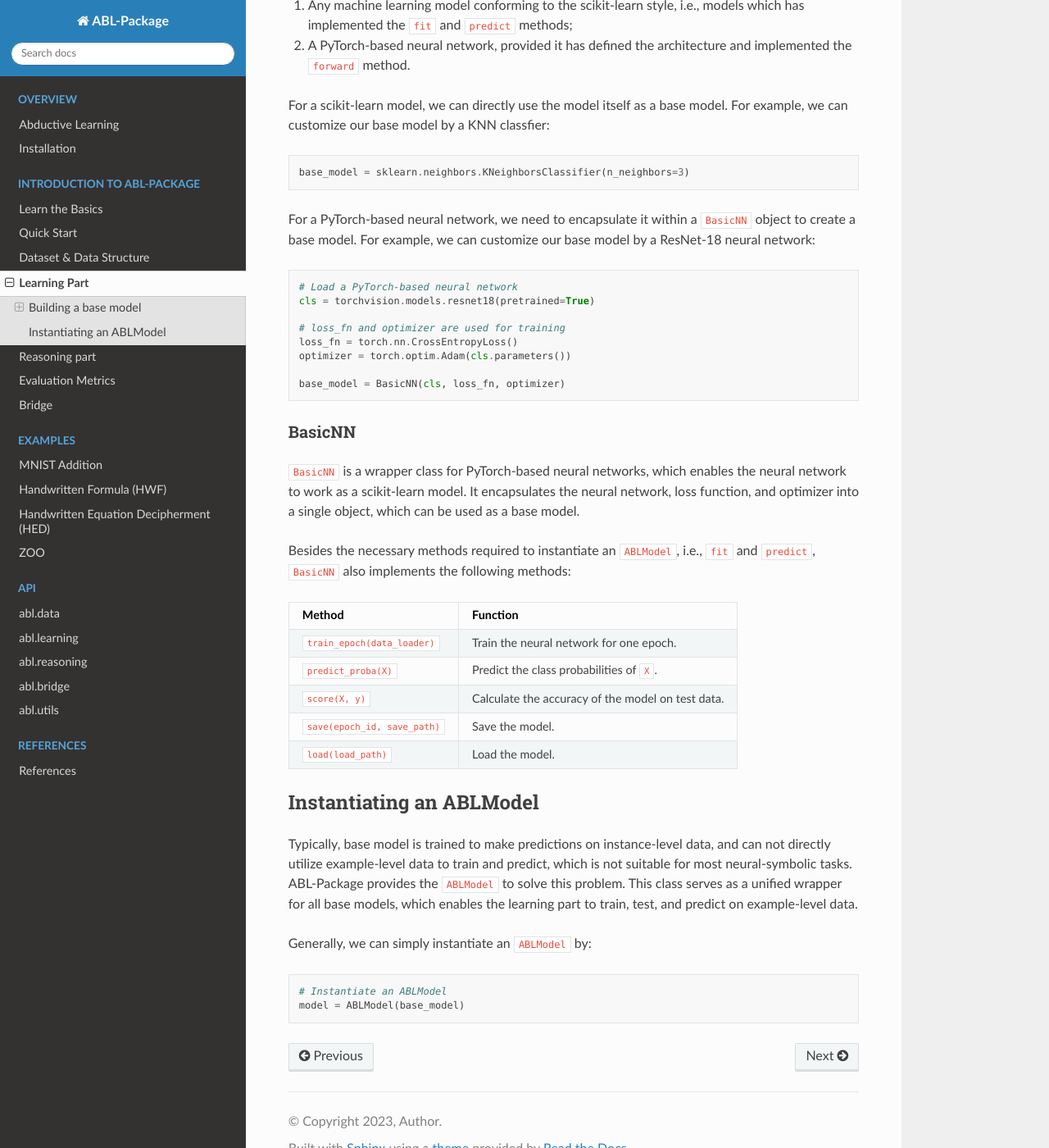
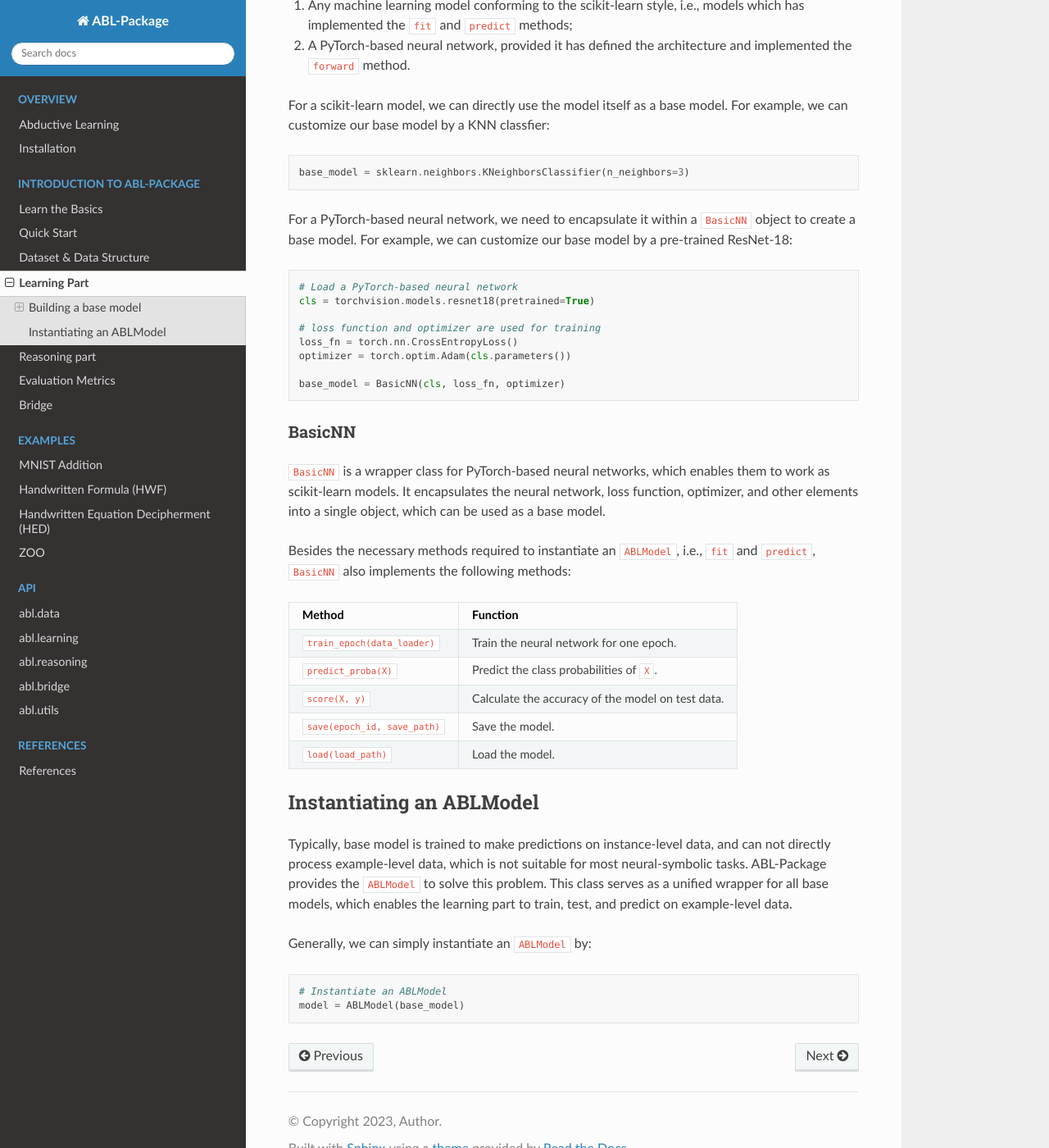
Before and after one commit to AbductiveLearning/ABLkit, a Sphinx documentation site: the page built from docs/Intro/Learning.rst, in a window 1280 px wide and 1400 px high, scrolled down 634 px. Shown: the whole window at 82% size. Built offline with Sphinx 7.4.7 and the Read the Docs theme 2.0.0, drawn with Linux system fonts in a browser that asks for light colours.

Commit message:
[DOC] Minor changes

```diff
--- a/docs/Intro/Datasets.rst
+++ b/docs/Intro/Datasets.rst
@@ -20,9 +20,7 @@ In this section, we will look at the dataset and data structure in ABL-Package.
 Dataset
 -------
 
- Training data should be in the form of  or a ListData .
-
-ABL-Package requires user data to be either structured as a tuple ``(X, gt_pseudo_label, Y)`` or a ``ListData`` (the underlying data structure utilized in ABL-Package and will be introduced in the next section) object with ``X``, ``gt_pseudo_label`` and ``Y`` attributes . Regardless of the chosen format, the data should encompass three essential components:
+ABL-Package requires user data to be either structured as a tuple ``(X, gt_pseudo_label, Y)`` or a ``ListData`` (the underlying data structure utilized in ABL-Package, cf. the next section) object with ``X``, ``gt_pseudo_label`` and ``Y`` attributes. Regardless of the chosen format, the data should encompass three essential components:
 
 - ``X``: List[List[Any]]
 
--- a/docs/Intro/Learning.rst
+++ b/docs/Intro/Learning.rst
@@ -38,14 +38,14 @@ For a scikit-learn model, we can directly use the model itself as a base model.
 
     base_model = sklearn.neighbors.KNeighborsClassifier(n_neighbors=3)
 
-For a PyTorch-based neural network, we need to encapsulate it within a ``BasicNN`` object to create a base model.  For example, we can customize our base model by a ResNet-18 neural network:
+For a PyTorch-based neural network, we need to encapsulate it within a ``BasicNN`` object to create a base model. For example, we can customize our base model by a pre-trained ResNet-18:
 
 .. code:: python
 
     # Load a PyTorch-based neural network
     cls = torchvision.models.resnet18(pretrained=True)
 
-    # loss_fn and optimizer are used for training
+    # loss function and optimizer are used for training
     loss_fn = torch.nn.CrossEntropyLoss()
     optimizer = torch.optim.Adam(cls.parameters())
 
@@ -54,7 +54,7 @@ For a PyTorch-based neural network, we need to encapsulate it within a ``BasicNN
 BasicNN
 ^^^^^^^
 
-``BasicNN`` is a wrapper class for PyTorch-based neural networks, which enables the neural network to work as a scikit-learn model. It encapsulates the neural network, loss function, and optimizer into a single object, which can be used as a base model.
+``BasicNN`` is a wrapper class for PyTorch-based neural networks, which enables them to work as scikit-learn models. It encapsulates the neural network, loss function, optimizer, and other elements into a single object, which can be used as a base model.
 
 Besides the necessary methods required to instantiate an ``ABLModel``, i.e., ``fit`` and ``predict``, ``BasicNN`` also implements the following methods:
 
@@ -76,7 +76,7 @@ Besides the necessary methods required to instantiate an ``ABLModel``, i.e., ``f
 Instantiating an ABLModel
 -------------------------
 
-Typically, base model is trained to make predictions on instance-level data, and can not directly utilize example-level data to train and predict, which is not suitable for most neural-symbolic tasks. ABL-Package provides the ``ABLModel`` to solve this problem. This class serves as a unified wrapper for all base models, which enables the learning part to train, test, and predict on example-level data.
+Typically, base model is trained to make predictions on instance-level data, and can not directly process example-level data, which is not suitable for most neural-symbolic tasks. ABL-Package provides the ``ABLModel`` to solve this problem. This class serves as a unified wrapper for all base models, which enables the learning part to train, test, and predict on example-level data.
 
 Generally, we can simply instantiate an ``ABLModel`` by:
 
```
